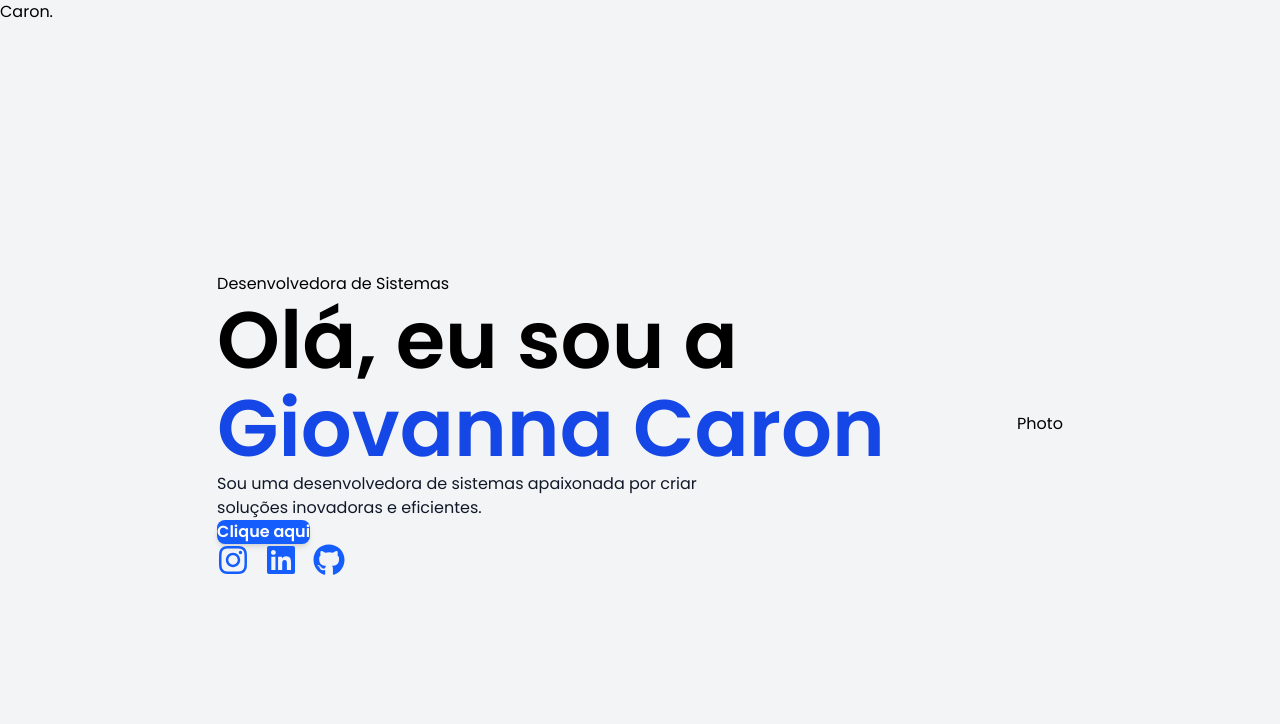
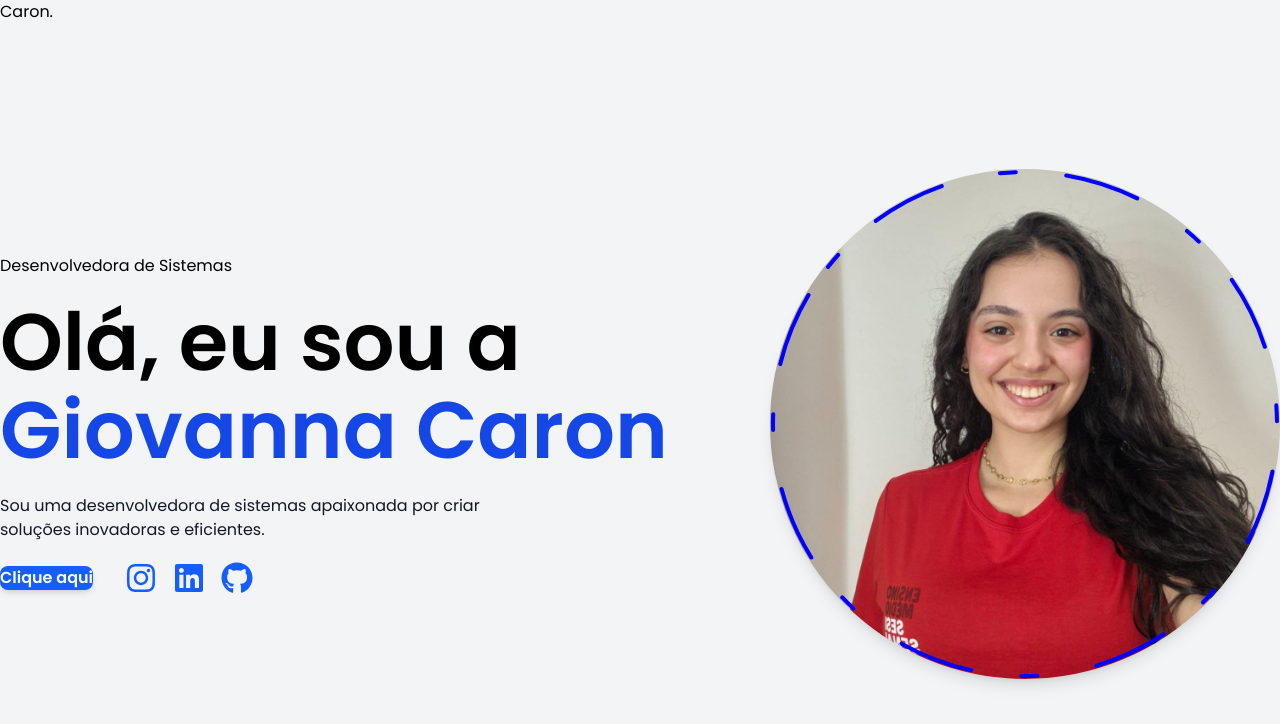
Before and after one commit to gihcaron/disney-front-project, a Next.js app: page / in a window 1280 px wide. Shown: the top 724 px of the page. Built offline with nearby package versions, Linux system fonts and the light colour scheme.

Commit message:
Feat: create photo component

```diff
--- a/package.json
+++ b/package.json
@@ -9,6 +9,7 @@
     "lint": "eslint"
   },
   "dependencies": {
+    "framer-motion": "^12.23.12",
     "next": "15.5.0",
     "react": "19.1.0",
     "react-dom": "19.1.0",
--- a/src/app/page.jsx
+++ b/src/app/page.jsx
@@ -6,18 +6,22 @@ import { FaInstagram, FaLinkedin, FaGithub } from "react-icons/fa";
 
 // Importar componentes
 import Header from "../components/Header";
+import Photo from "../components/Photo";
 
 export default function Home() {
   return (
     <main className="min-h-screen bg-gray-100">
       <Header />
       <div className="min-h-screen bg-gray-100 flex items-center justify-center">
-        <section className="p-6 h-full max-auto">
+
+        <section className="p-6 h-full max-auto gap-0.5">
+
           <div className="flex flex-col xl:flex-row items-center justify-between pt-4 xl:pb-24">
-            {/* Texto */}
-            <div className=" p-6 gap-5 text-center xl:text-left max-w-[800px] ">
+
+            {/* Text- Presentation */}
+            <div className="p-6 gap-5 text-center xl:text-left max-w-[800px] flex flex-col space-y-6 order-2 xl:order-none">
               <span className="">Desenvolvedora de Sistemas</span>
-              <h1 className="h1 text-[48px] xl:text-[80px] leading-[1.1] font-semibold">
+              <h1 className="h1 -4 text-[48px] xl:text-[80px] leading-[1.1] font-semibold">
                 Olá, eu sou a{" "}
                 <span className="text-blue-700">Giovanna Caron</span>
               </h1>
@@ -25,6 +29,9 @@ export default function Home() {
                 Sou uma desenvolvedora de sistemas apaixonada por criar soluções
                 inovadoras e eficientes.
               </p>
+
+              <div className="flex flex-wrap items-start justify-start xl:flex-row xl:items-center xl:text-center gap-8 mt-8 mb-8 xl:mb-0">
+
                 <div>
                   <button className="px-8 py-4 bg-blue-600 text-white rounded-lg shadow-md hover:bg-blue-700 transition-colors font-semibold">
                     Clique aqui
@@ -33,7 +40,7 @@ export default function Home() {
 
                 <div className="flex flex-wrap gap-4 mt-8 mb-8 xl:mb-0 xl:text-center">
                   <a
-                  href="https://instagram.com"
+                    href="https://www.instagram.com/gihcaron?igsh=NTZia2xla2U5ZjNm"
                     target="_blank"
                     rel="noopener noreferrer"
                   >
@@ -43,7 +50,7 @@ export default function Home() {
                     />
                   </a>
                   <a
-                  href="https://linkedin.com"
+                    href="https://www.linkedin.com/in/giovanna-caron/"
                     target="_blank"
                     rel="noopener noreferrer"
                   >
@@ -53,7 +60,7 @@ export default function Home() {
                     />
                   </a>
                   <a
-                  href="https://github.com"
+                    href="https://github.com/gihcaron"
                     target="_blank"
                     rel="noopener noreferrer"
                   >
@@ -63,11 +70,19 @@ export default function Home() {
                     />
                   </a>
                 </div>
+
               </div>
+
+            </div>
+
             {/* Photo */}
-            <div>Photo</div>
+            <div className="order-1 xl:order-none mb-8 xl:mb-0  ">
+              <Photo />
             </div>
+          </div>
+
         </section>
+
       </div>
     </main>
   );
--- /dev/null
+++ b/src/components/Photo.jsx
@@ -0,0 +1,47 @@
+import React from 'react'
+import {motion} from 'framer-motion'
+import Image from 'next/image'
+
+const Photo = () => {
+  return (
+       <div className="w-full h-full relative flex items-center justify-center">
+      <motion.div
+        initial={{ opacity: 0 }}
+        animate={{
+          opacity: 1,
+          transition: { delay: 0.5, duration: 0.2, ease: "easeIn" },
+        }}
+        className="relative w-[300px] h-[300px] xl:w-[510px] xl:h-[510px] flex items-center justify-center"
+      >
+        {/* Imagem dentro do círculo */}
+        <Image
+          src="/images/GiovannaC.jpeg"
+          alt="Giovanna Caron foto de perfil"
+          priority
+          fill
+          className="object-cover rounded-full shadow-lg"
+        />
+
+            {/* Circulo */}
+
+            <motion.svg className="absolute inset-0 w-full h-full"
+            fill="transparent"
+            viewBox="0 0 506 506"
+            xmlns="http://www.w3.org/2000/svg">
+                <motion.circle cx="253" cy="253" r="250" stroke="#00ff" strokeWidth="4" strokeLinecap="round" strokeLinejoin="round" initial={{strokeDasharray: "24 10 0 0"}}
+                animate={{
+                    strokeDasharray: ["15 120 25 24", "16 25 92 72", "4 250 22 22"],
+                    rotate: [120, 360,]
+                }}
+                transition={{
+                    duration: 20,
+                    repeat: Infinity,
+                    repeatType: "reverse",
+                }}/>
+            </motion.svg>
+        </motion.div>
+    </div>
+  )
+}
+
+export default Photo
```
Also changed, not shown: public/images/GiovannaC.jpeg (added), src/components/Photo.module.css (added), 1 other file (tests, documents, lock files or other folders). Lines whose indentation alone changed are shown as unchanged.
